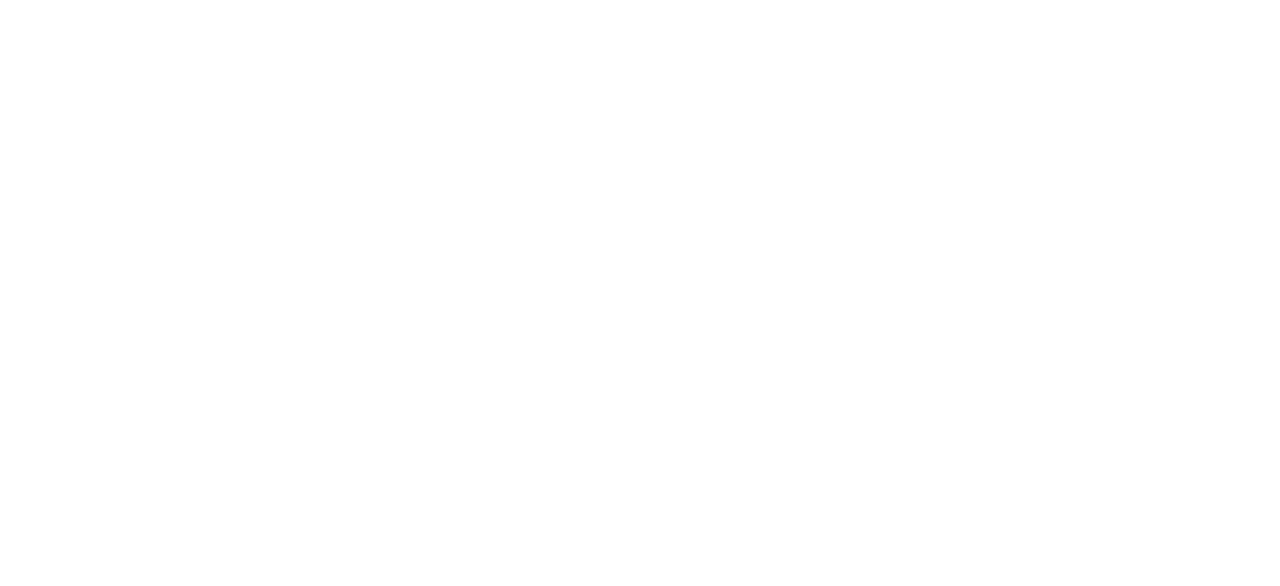
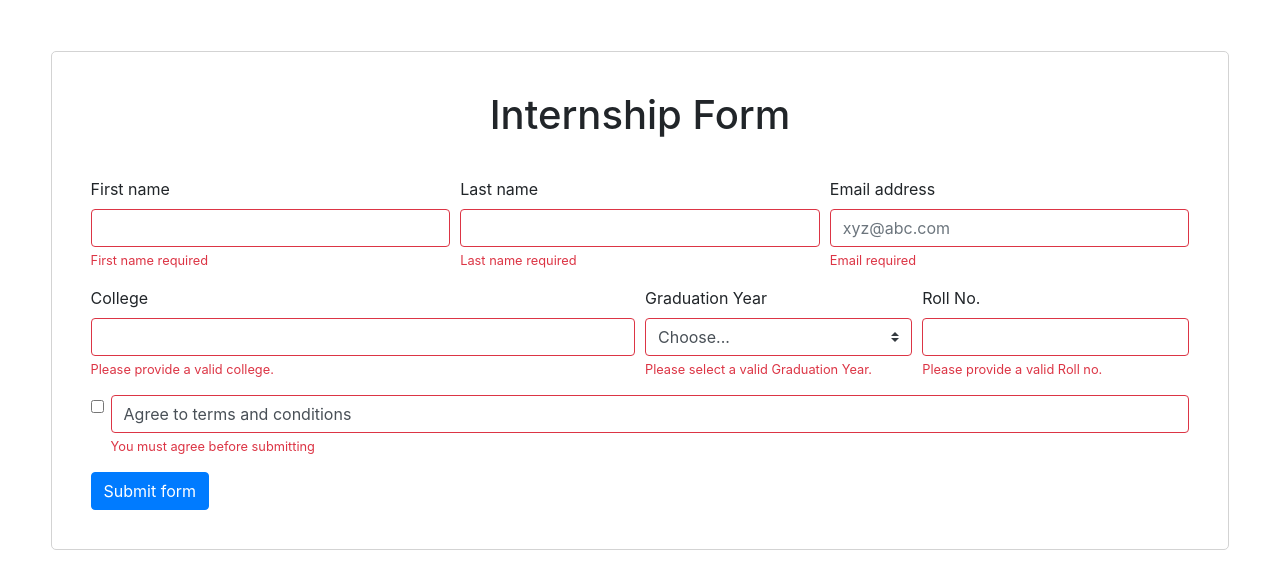
Before and after one commit to acciojob/bootstrap-form-easy-AnushaYuvika, a website: page main.html in a window 1280 px wide. Drawn offline with nearby package versions, Linux system fonts and the light colour scheme.

Commit message:
created a submission

```diff
--- a/main.html
+++ b/main.html
@@ -4,10 +4,79 @@
 
 <head>
 	<link rel="stylesheet" href="styles.css">
+	<link rel="stylesheet" href="https://cdn.jsdelivr.net/npm/bootstrap@4.0.0/dist/css/bootstrap.min.css" integrity="sha384-Gn5384xqQ1aoWXA+058RXPxPg6fy4IWvTNh0E263XmFcJlSAwiGgFAW/dAiS6JXm" crossorigin="anonymous">
 </head>
 
 <body>
 	<!-- the entire body must be written by student -->
+	<form>
+		<h1>Internship Form</h1>
+  <div class="form-row">
+    <div class="col-md-4 mb-3">
+      <label for="validationDefault01" id="first-name-input">First name</label>
+      <input type="text" class="form-control is-invalid" id="validationDefault01" placeholder="" required>
+		<div class="invalid-feedback">
+          First name required
+        </div>
+    </div>
+    <div class="col-md-4 mb-3">
+      <label for="validationDefault02" id="last-name-input">Last name</label>
+      <input type="text" class="form-control is-invalid" id="validationDefault02" placeholder="" required>
+		<div class="invalid-feedback">
+          Last name required
+        </div>
+    </div>
+    <div class="col-md-4 mb-3">
+      <label for="exampleInputEmail1" id="email-input">Email address</label>
+	  <input type="email" class="form-control is-invalid" id="exampleInputEmail1" aria-describedby="emailHelp" placeholder="xyz@abc.com">
+		<div class="invalid-feedback">
+          Email required
+        </div>
+    </div>
+  </div>
+  <div class="form-row">
+    <div class="col-md-6 mb-3">
+      <label for="validationDefault03" id="college-input">College</label>
+      <input type="text" class="form-control is-invalid" id="validationDefault03" placeholder="" required>
+		<div class="invalid-feedback">
+          Please provide a valid college.
+        </div>
+    </div>
+    <div class="col-md-3 mb-3">
+      <label for="validationDefault04">Graduation Year</label>
+      <select class="custom-select form-control is-invalid" id="inputGroupSelect01">
+    <option selected>Choose...</option>
+    <option value="1">2020</option>
+    <option value="2">2021</option>
+    <option value="3">2022</option>
+    <option value="3">2023</option>
+  </select>
+		<div class="invalid-feedback">
+          Please select a valid Graduation Year.
+        </div>
+    </div>
+    <div class="col-md-3 mb-3">
+      <label for="validationDefault05" id="roll-no-input">Roll No.</label>
+      <input type="text" class="form-control is-invalid" id="validationDefault05" placeholder="" required>
+      <div class="invalid-feedback">
+          Please provide a valid Roll no.
+        </div>
+	</div>
+  </div>
+  <div class="form-group">
+    <div class="form-check">
+      <input class="form-check-input" type="checkbox" value="" id="invalidCheck2" required>
+      <label class="form-check-label form-control is-invalid" for="invalidCheck2" id="conditions-checkbox">
+        Agree to terms and conditions
+      </label>
+		<div class="invalid-feedback">
+          You must agree before submitting
+        </div>
+    </div>
+  </div>
+  <button class="btn btn-primary" type="submit">Submit form</button>
+</form>
+
     <script type="text/javascript" src="./script.js">
 </script>
 
--- a/styles.css
+++ b/styles.css
@@ -1,2 +1,12 @@
+form {
+	border: 1px solid lightgray;
+	margin: 4%;
+	padding: 3%;
+	border-radius: 5px;
+}
+h1 {
+	text-align: center;
+	padding-bottom: 30px;
+}
 
 /* Your CSS Code here. */
```
